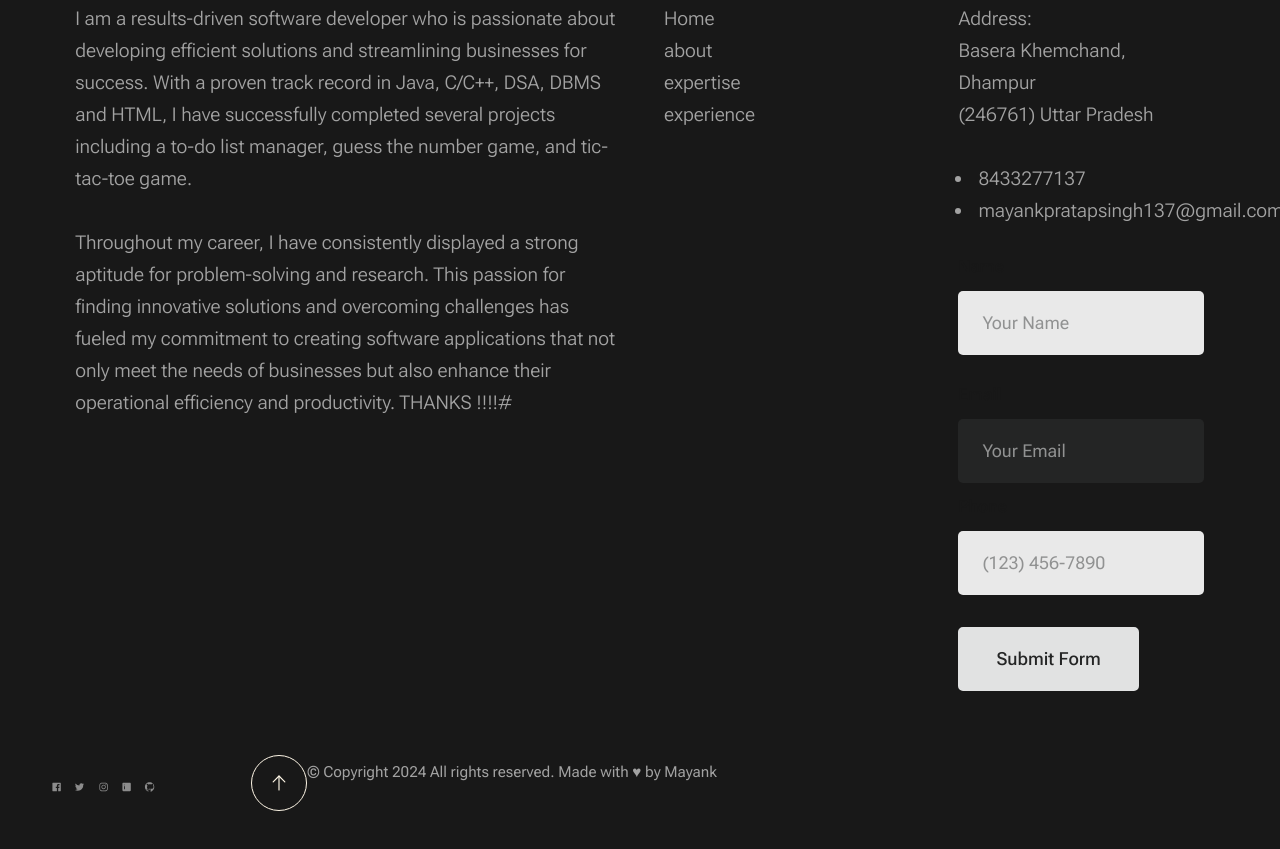
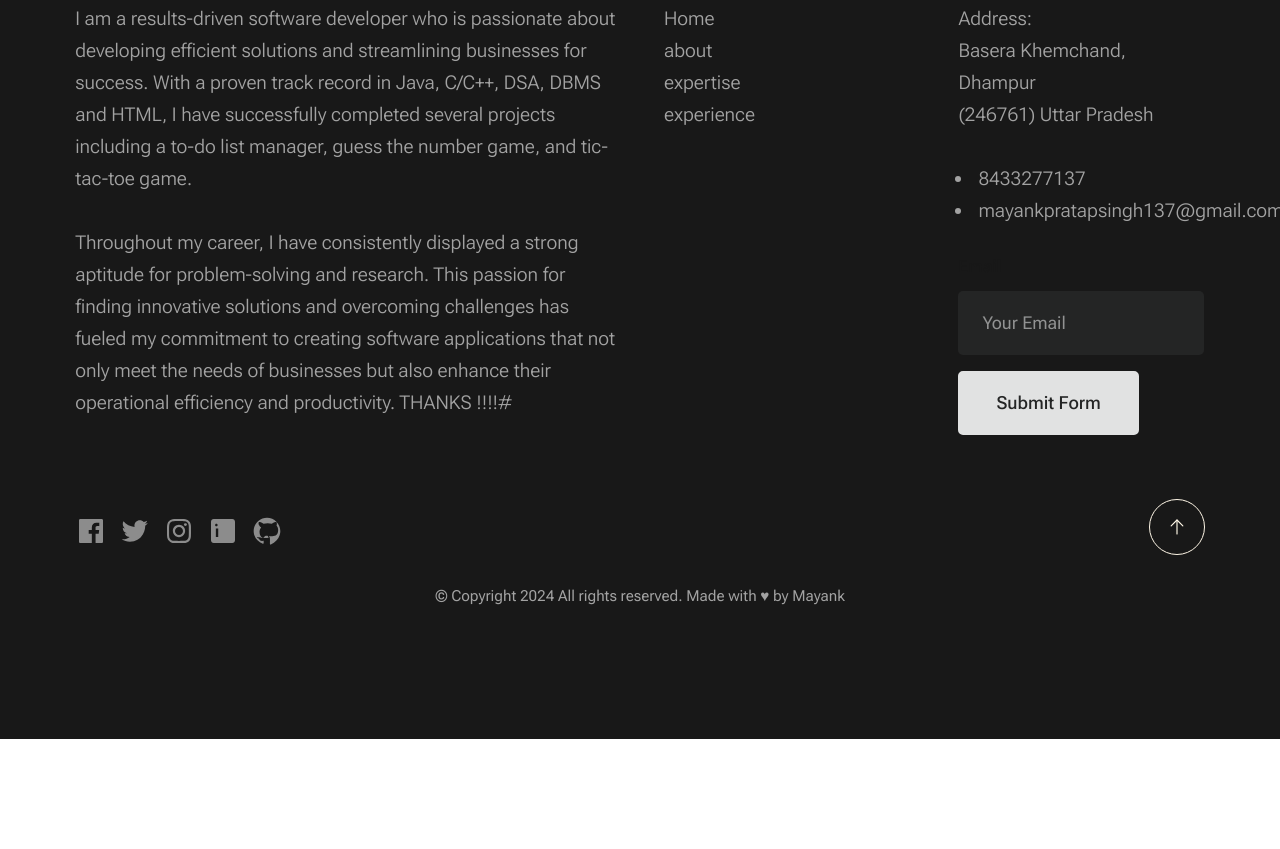
Before and after one commit to iammayankpratapsingh/iammayankpratapsingh.github.io, a plain HTML site: page index.html in a window 1280 px wide. Shown: the part 4291-5140 px from the top of the page. After the commit the page ends 5030 px from the top, so only its background shows below. Drawn offline with Linux system fonts and the light colour scheme.

Commit message:
Update index.html

```diff
--- a/index.html
+++ b/index.html
@@ -406,23 +406,17 @@
                         </ul>
                         <div class="bg-white p-8 rounded-lg shadow-lg max-w-md w-full">
                             <form id="https://api.web3forms.com/submit" method="POST" class="space-y-4">
-                            <input type="hidden" name="access_key" value="e4c761aa-5fad-4357-884d-6737fd5a92e9">
-                        <div>
-                            <label for="name" class="text-gray-700">Name</label>
-                            <input type="text" id="name" name="name" placeholder="Your Name" class="mt-1 block w-full border-b border-gray-100 shadow-sm py-1 focus:outline-none focus:border-blue-500">
-                        </div>
-                        <div>
-                            <label for="email" class="text-gray-700">Email</label>
-                            <input type="email" id="email" name="email" placeholder="Your Email" class="mt-1 block w-full border-b border-gray-100 shadow-sm py-1 focus:outline-none focus:border-blue-500">
-                        </div>
-                        <div>
-                            <label for="phone" class="text-gray-700">Phone</label>
-                            <input type="text" id="phone" name="phone" placeholder="(123) 456-7890" class="mt-1 block w-full border-b border-gray-100 shadow-sm py-1 focus:outline-none focus:border-blue-500">
-                        </div>
-                        <div>
-                            <button type="submit" class="w-full bg-yellow-500 text-white py-2 px-4 rounded-md hover:bg-blue-600 focus:outline-none focus:ring-2 focus:ring-blue-500 focus:ring-opacity-50">
-                            Submit Form
-                            </button>
+                                <input type="hidden" name="access_key" value="e4c761aa-5fad-4357-884d-6737fd5a92e9">
+                                <small>
+                                    <label for="email" class="text-gray-700">Email</label>
+                                    <input type="email" id="email" name="email" placeholder="Your Email"
+                                        class="mt-1 block w-full border-b border-gray-100 shadow-sm py-1 focus:outline-none focus:border-blue-500">
+                                    <button type="submit"
+                                        class="w-full bg-yellow-500 text-white py-2 px-4 rounded-md hover:bg-blue-600 focus:outline-none focus:ring-2 focus:ring-blue-500 focus:ring-opacity-50">
+                                        Submit Form
+                                    </button>
+                                </small>
+                            </form>
                         </div>
                         </p>
                     </div>
```
